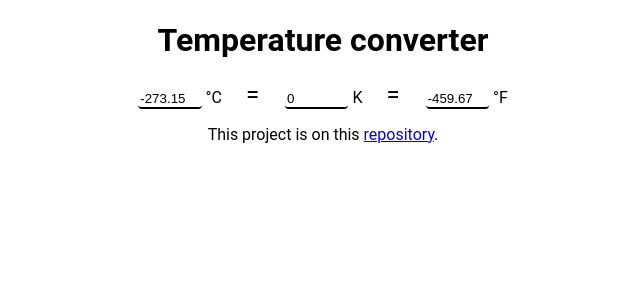
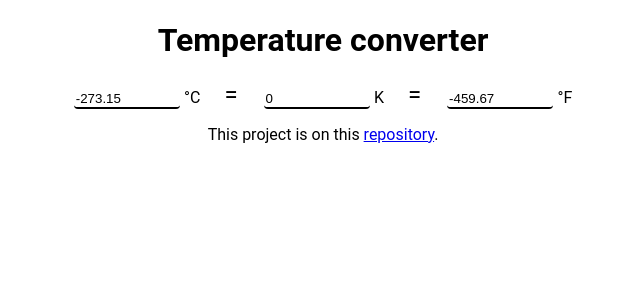
Before and after one commit to ThiaudioTT/temperatureConverter, an Angular app: page / in a window 1280 px wide. Shown: the top 300 px of the page, without its empty margins (317-957 px from the left). Built offline with nearby package versions, Linux system fonts and the light colour scheme.

Commit message:
fix: uses text-align center

```diff
--- a/src/styles.scss
+++ b/src/styles.scss
@@ -6,8 +6,6 @@ body {
   margin: 0;
   padding: 0;
 
-  // align center:
-  display: flex;
-  justify-content: center;
+
   text-align: center;
 }
```
